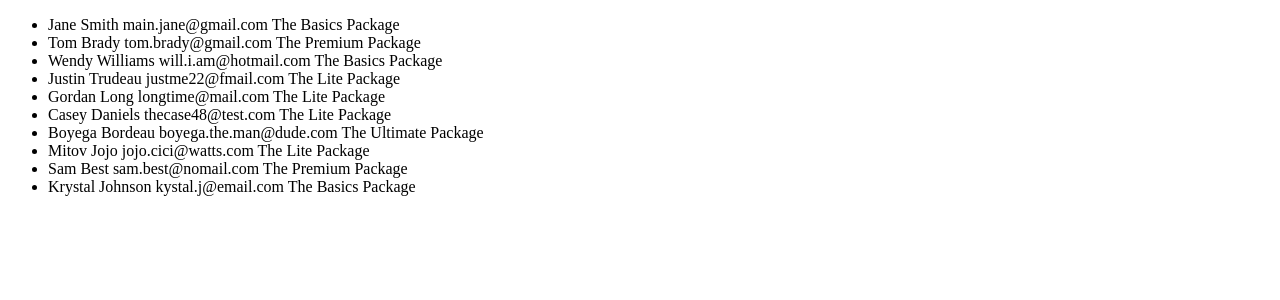
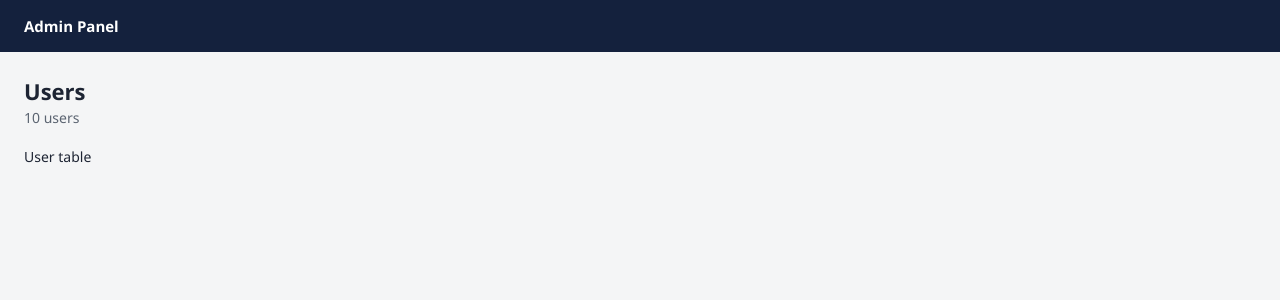
Before and after one commit to SafiullahRattar/mitel-assessment, an Angular app: page / in a window 1280 px wide. Shown: the top 300 px of the page. Built offline with nearby package versions, Linux system fonts and the light colour scheme.

Commit message:
add app page shell with loading error states

```diff
--- a/src/app/app.css
+++ b/src/app/app.css
@@ -0,0 +1,51 @@
+.topbar {
+  background: #14213d;
+  color: #fff;
+}
+
+.inner-topbar {
+  max-width: 1280px;
+  height: 52px;
+  margin: 0 auto;
+  padding: 0 24px;
+  display: flex;
+  align-items: center;
+}
+
+.title-topbar {
+  font-size: 15px;
+  font-weight: 600;
+}
+
+main {
+  max-width: 1280px;
+
+  margin: 0 auto;
+  padding: 24px;
+}
+
+.page-header h1 {
+  margin: 0;
+  font-size: 22px;
+  font-weight: 600;
+}
+.page-header p {
+  margin: 2px 0 0;
+  color: #5b6471;
+}
+
+.page-header {
+  margin-bottom: 20px;
+}
+
+.state {
+  padding: 48px;
+  text-align: center;
+  color: #5b6471;
+}
+
+@media (max-width: 760px) {
+  main {
+    padding: 16px;
+  }
+}
--- a/src/app/app.html
+++ b/src/app/app.html
@@ -1,12 +1,26 @@
-@if (srvc.loading()){
-  <p>Loading...</p>
-} @else if (srvc.error()){
-  <p>Error: {{srvc.error()}}</p>
-} @else {
-  <ul>
-    @for (user of srvc.users(); track user.id){
-      <li> {{user.name}} {{user.email}} {{user.plan.description}}</li>
+<header class="topbar">
+  <div class="inner-topbar">
+    <span class="title-topbar"> Admin Panel </span>
+  </div>
+</header>
+
+<main>
+  <div class="page-header">
+    <h1>Users</h1>
+
+    @if (srvc.users().length) {
+      <p>{{ srvc.users().length }} users</p>
     }
+  </div>
 
-  </ul>
-}
+  @if (srvc.loading()) {
+    <p class="state">Loading...</p>
+  } @else if (srvc.error()) {
+    <div class="state">
+      <p>Users couldn't be loaded</p>
+      <button type="button" class="link" (click)="srvc.reload()">Reload Users</button>
+    </div>
+  } @else {
+    <p>User table</p>
+  }
+</main>
--- a/src/styles.css
+++ b/src/styles.css
@@ -1 +1,28 @@
-/* You can add global styles to this file, and also import other style files */
+:root {
+  font:
+    14px 'Segoe UI',
+    Roboto,
+    sans-serif;
+  color: #1d2433;
+}
+
+*,
+*::before,
+*::after {
+  box-sizing: border-box;
+}
+
+body {
+  margin: 0;
+  background: #f4f5f6;
+}
+
+.link {
+  font: inherit;
+  color: #0b5cad;
+  background: none;
+  border: 0;
+  padding: 0;
+  text-decoration: underline;
+  cursor: pointer;
+}
```
